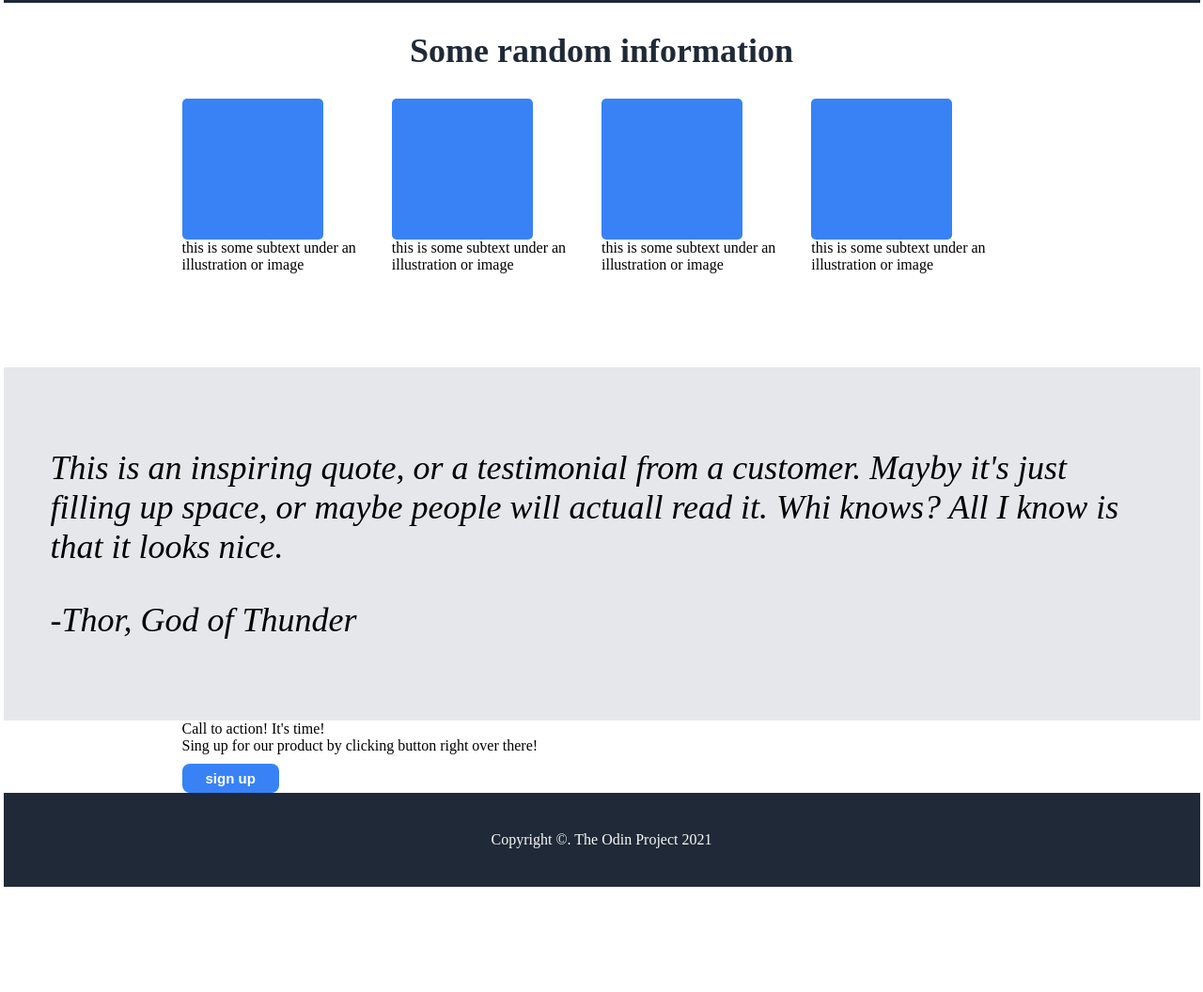
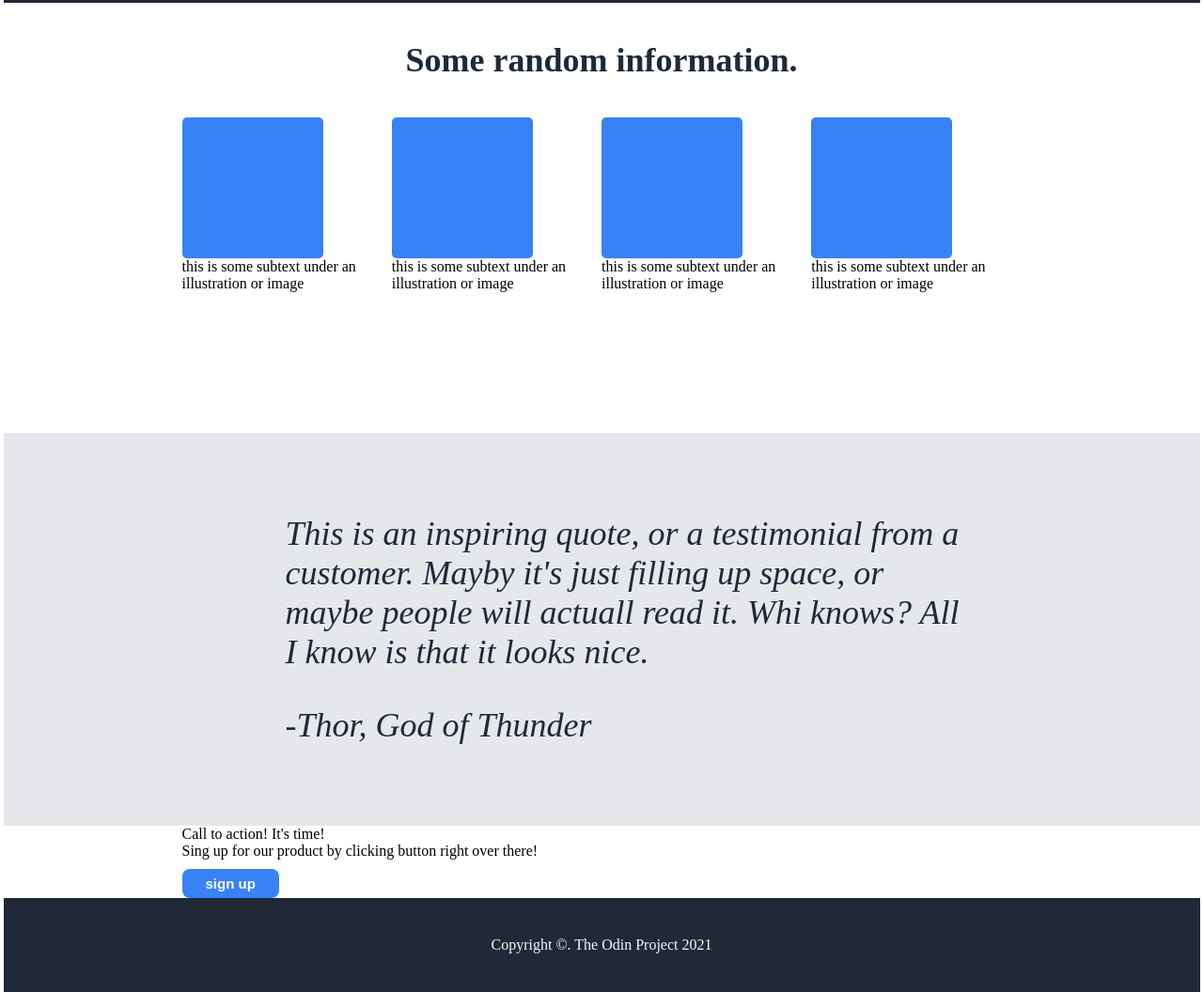
Before and after one commit to Kurczakus/LandingPage_PI, a plain HTML site: page index.html in a window 1280 px wide. Shown: the part 471-1527 px from the top of the page at 94% size. Before the commit the page ends 1415 px from the top, so only its background shows below. Drawn offline with Linux system fonts and the light colour scheme.

Commit message:
Add small padding and margin fixes on quote and RI containers

```diff
--- a/index.html
+++ b/index.html
@@ -29,7 +29,7 @@
         </div>
     </div>
     <div class="RI_container"> <!--RI - Random Info-->
-        <div class="RI_Title"> Some random information</div>
+        <div class="RI_Title"> Some random information.</div>
         <div class="RI_IMG_container">
             <div class="IMG">
                 <div class="Frame"></div>
--- a/style.css
+++ b/style.css
@@ -89,12 +89,12 @@ button {
     font-size: 36px;
     color: #1F2937;
     font-weight:bolder;
-    padding: 30px;
+    padding: 40px;
 }
 
 .RI_IMG_container {
     display:flex;
-    margin-bottom: 100px;
+    margin-bottom: 150px;
 }
 
 .Frame {
@@ -108,11 +108,15 @@ button {
 .quote_container {
     background-color: #E5E7EB;
     padding: 50px;
+    padding-left: 300px;
+    padding-right: 250px;
 }
 
 p {
     font-style: italic;
     font-size: 36px;
+    color:#1F2937;
+    font-weight:20;
 }
 
 .footer {
```
